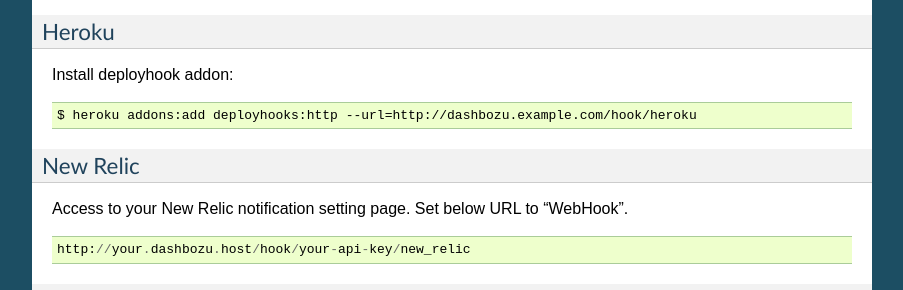
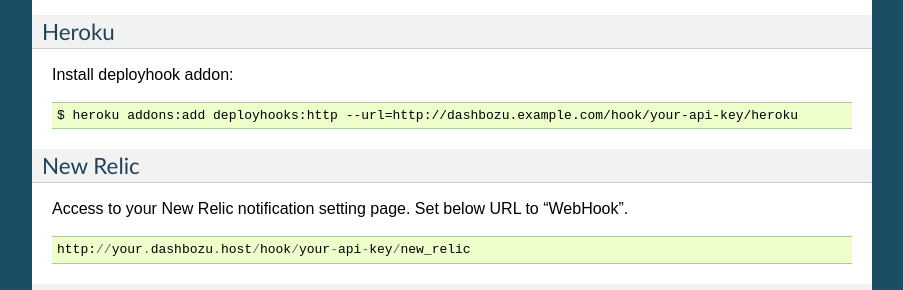
Before and after one commit to codefirst/dashbozu-manual, a Sphinx documentation site: the page built from source/plugin.rst, in a window 1280 px wide and 900 px high, scrolled down 874 px. Shown: the part 152-442 px from the top of the window, without its empty margins (198-1101 px from the left). Built offline with Sphinx 7.4.7, drawn with Linux system fonts in a browser that asks for light colours; some of the changed lines change nothing that is shown.

Commit message:
Fixed: Heroku hook URL

```diff
--- a/source/plugin.rst
+++ b/source/plugin.rst
@@ -64,7 +64,7 @@
 
 ::
 
-    $ heroku addons:add deployhooks:http --url=http://dashbozu.example.com/hook/heroku
+    $ heroku addons:add deployhooks:http --url=http://dashbozu.example.com/hook/your-api-key/heroku
 
 New Relic
 ^^^^^^^^^^^^^^^^^^^^^^^^^^^^^^^
```
